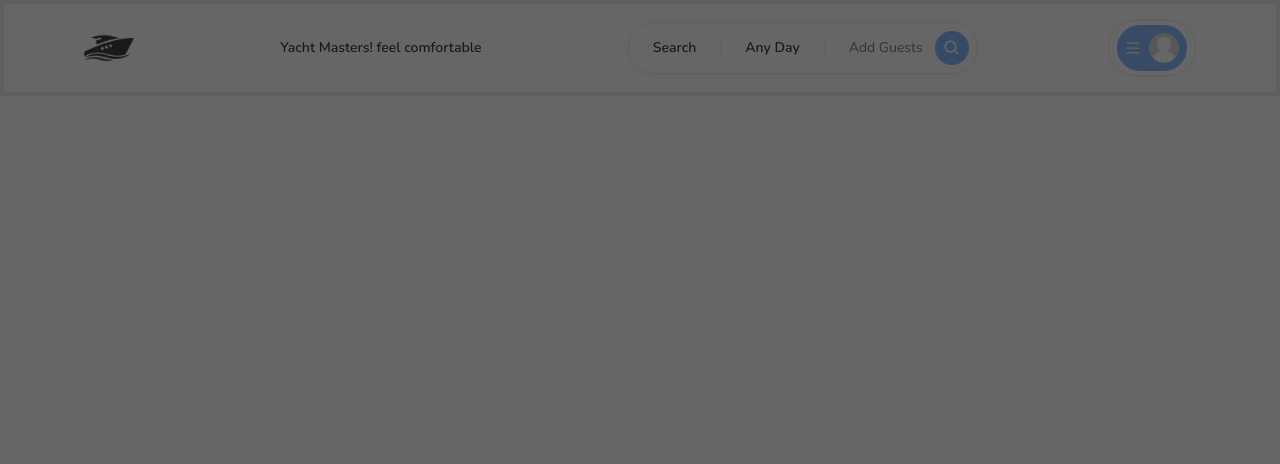
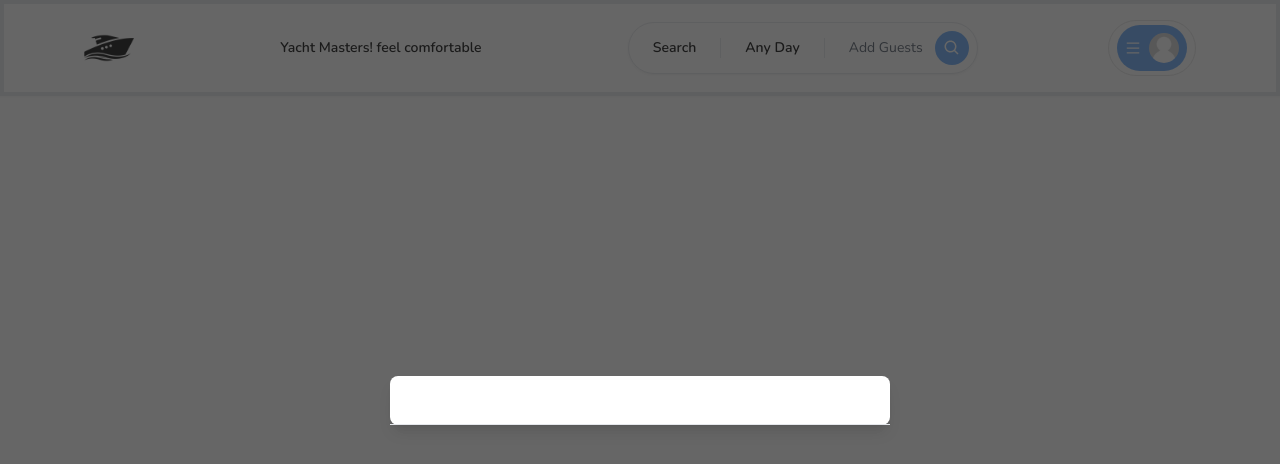
Before and after one commit to SamYusuf101/yacht, a Next.js app: page / in a window 1280 px wide. Shown: the top 464 px of the page. Built offline with nearby package versions, Linux system fonts and the light colour scheme.

Commit message:
updated the modal component

```diff
--- a/app/components/Modals/Modal.tsx
+++ b/app/components/Modals/Modal.tsx
@@ -64,7 +64,7 @@
   return (
     <div
       className="justify-center items-center flex
-  overflow-x-hidden overflow-y-auto fixed inset-0
+  overflow-x-hidden overflow-y-auto px-4 fixed inset-0
   z-50 outline-none focus:outline-none bg-neutral-800/70"
     >
       <div
@@ -79,10 +79,15 @@
         `}
         >
           <div
-            className="translate h-full lg:h-auto md:h-auto border-0
+            className="translate top-80 mt-10 md:mt-0 md:top-0 lg:h-auto md:h-auto border-0
             rounded-lg shadow-lg relative flex flex-col w-full
             bg-white outline-none focus:outline-none"
-          ></div>
+          >
+            <div
+              className="flex items-center p-6 rounded-t justify-center
+            relative border-b-[1px]"
+            ></div>
+          </div>
         </div>
       </div>
     </div>
```
